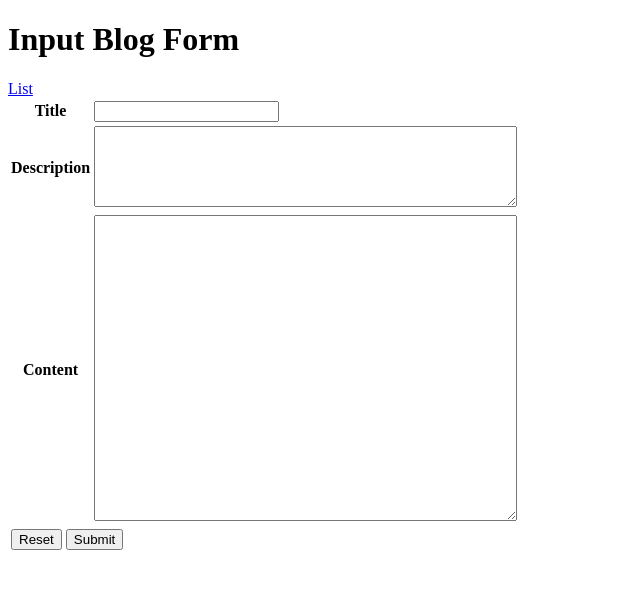
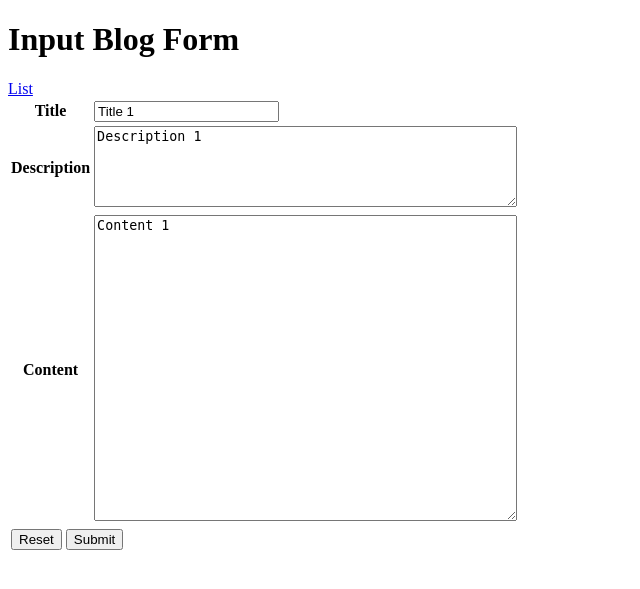
Before and after one commit to DyanGalih/olc2019, a PHP site: page /blog_form.php?id=1 in a window 1280 px wide. Shown: the top 589 px of the page, without its empty margins (0-640 px from the left). Run offline with PHP 8.4, Linux system fonts and the light colour scheme.

Commit message:
edit view on blog form

```diff
--- a/blog_form.php
+++ b/blog_form.php
@@ -1,3 +1,12 @@
+<?php
+    include "data.php";
+    $editContent = [];
+    for ($i=0; $i < count($contentList); $i++){
+        if($contentList[$i]['id'] == $_GET['id']){
+            $editContent = $contentList[$i];
+        }
+    }
+?>
 <!DOCTYPE html>
 <html>
 <head>
@@ -15,7 +24,7 @@
                 Title
             </th>
             <td>
-                <input type="text" name="title" value=""/>
+                <input type="text" name="title" value="<?php echo $editContent['title'] ?>"/>
             </td>
         </tr>
         <tr>
@@ -23,7 +32,7 @@
                 Description
             </th>
             <td>
-                <textarea name="description" cols="50" rows="5"></textarea>
+                <textarea name="description" cols="50" rows="5"><?php echo $editContent['description'] ?></textarea>
             </td>
         </tr>
         <tr>
@@ -31,7 +40,7 @@
                 Content
             </th>
             <td>
-                <textarea name="content" cols="50" rows="20"></textarea>
+                <textarea name="content" cols="50" rows="20"><?php echo $editContent['content'] ?></textarea>
             </td>
         </tr>
         <tr>
--- a/index.php
+++ b/index.php
@@ -65,7 +65,7 @@ echo "</pre>";
                     <?php echo $contentList[$i]['date_time'] ?>
                 </td>
                 <td>
-                    <a href="#"> Ubah </a> | <a href="#"> Hapus </a>
+                    <a href="blog_form.php?id=<?php echo $contentList[$i]['id'] ?>"> Ubah </a> | <a href="#"> Hapus </a>
                 </td>
             </tr>
             <?php
```
